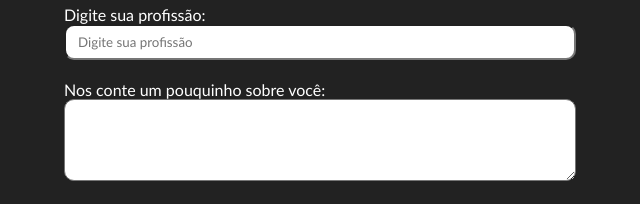
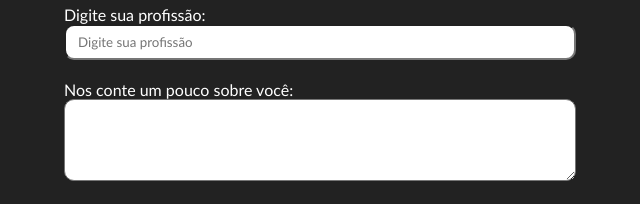
Before and after one commit to natanael-vieira/portfolio-exercicio, a plain HTML site: page index.html in a window 1280 px wide. Shown: the part 1083-1287 px from the top of the page, 330-970 px from the left. Drawn offline with Linux system fonts and the light colour scheme.

Commit message:
update form

```diff
--- a/index.html
+++ b/index.html
@@ -38,7 +38,7 @@
             <p>Digite sua profissão:
                 <input type="text" name="userJob" size=40 maxlength=40 placeholder="Digite sua profissão">
             </p>
-            <p>Nos conte um pouquinho sobre você:
+            <p>Nos conte um pouco sobre você:
                 <textarea name="userComment" cols="30" rows="4"></textarea>
             </p>
             <p>Você faz exercícios regularmente?
```
